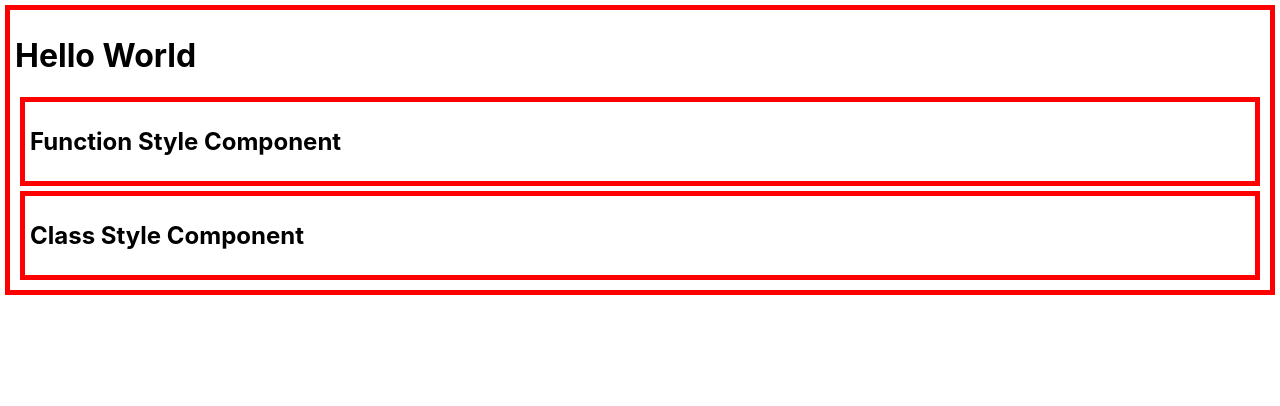
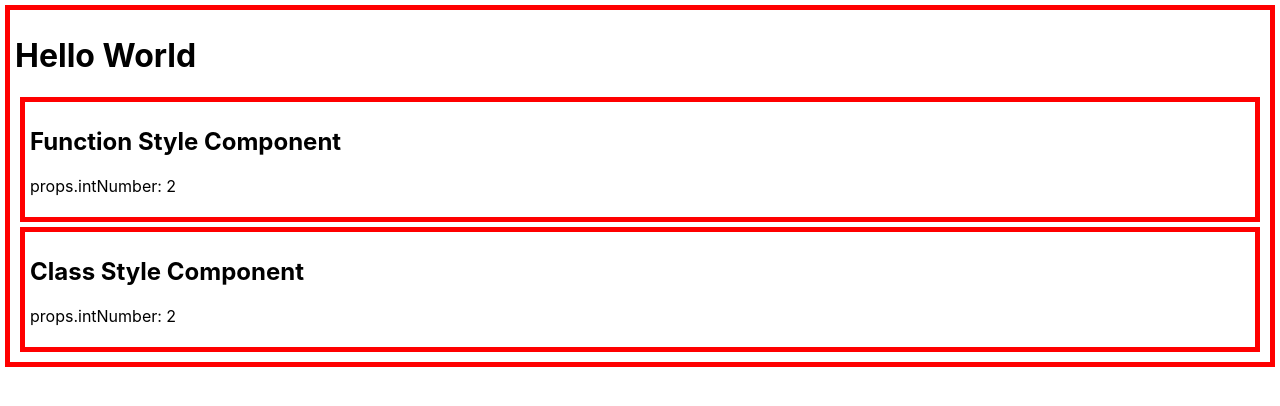
Before and after one commit to choijueun/React, a React (Create React App) app in the folder shcoding3-class-function/: page / in a window 1280 px wide. Shown: the top 406 px of the page. Built offline with nearby package versions, Linux system fonts and the light colour scheme.

Commit message:
get props

```diff
--- a/shcoding3-class-function/src/App.js
+++ b/shcoding3-class-function/src/App.js
@@ -1,10 +1,11 @@
 import React from 'react'
 import './App.css';
 
-function FuncComp() {
+function FuncComp(props) {
     return (
         <div className="container">
             <h2>Function Style Component</h2>
+            <p>props.intNumber: {props.intNumber}</p>
         </div>
     );
 }
@@ -15,6 +16,7 @@ class ClassComp extends React.Component {
         return (
             <div className="container">
                 <h2>Class Style Component</h2>
+                <p>props.intNumber: {this.props.intNumber}</p>
             </div>
         );
     }
```
